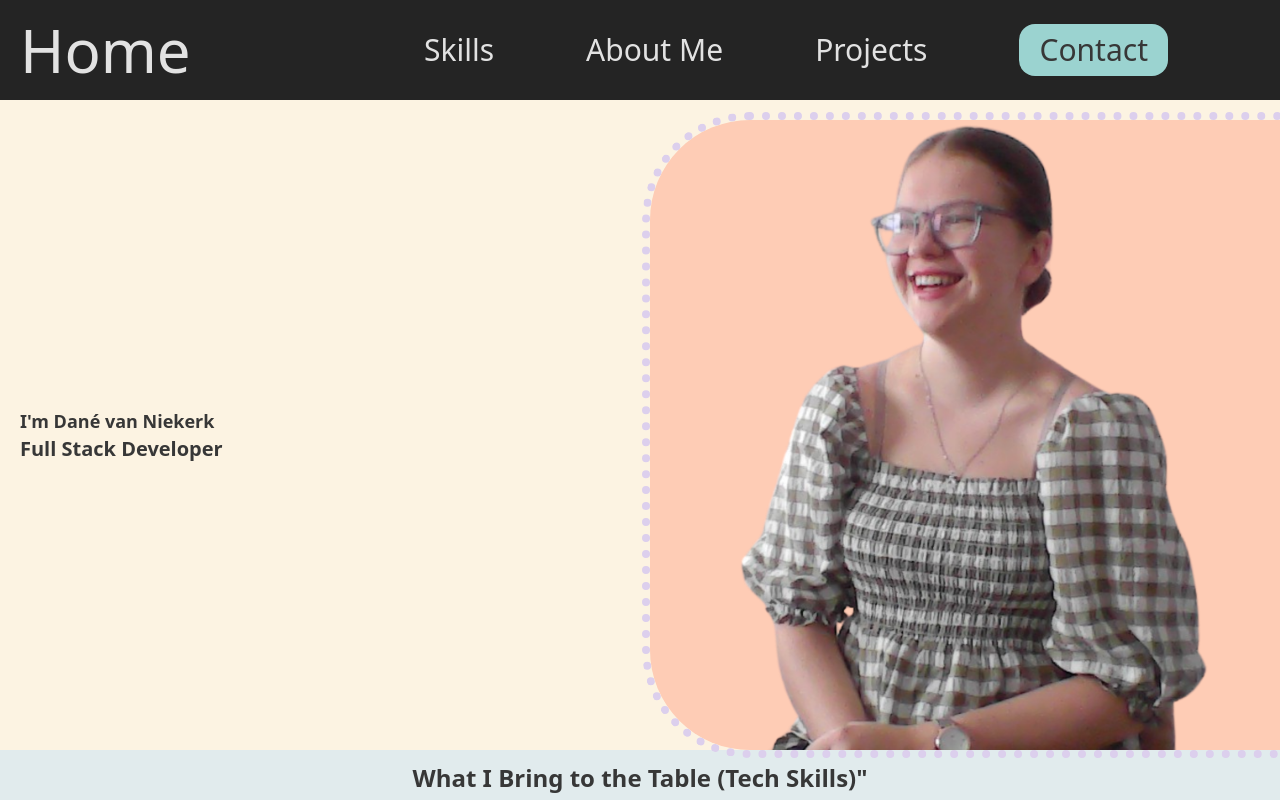
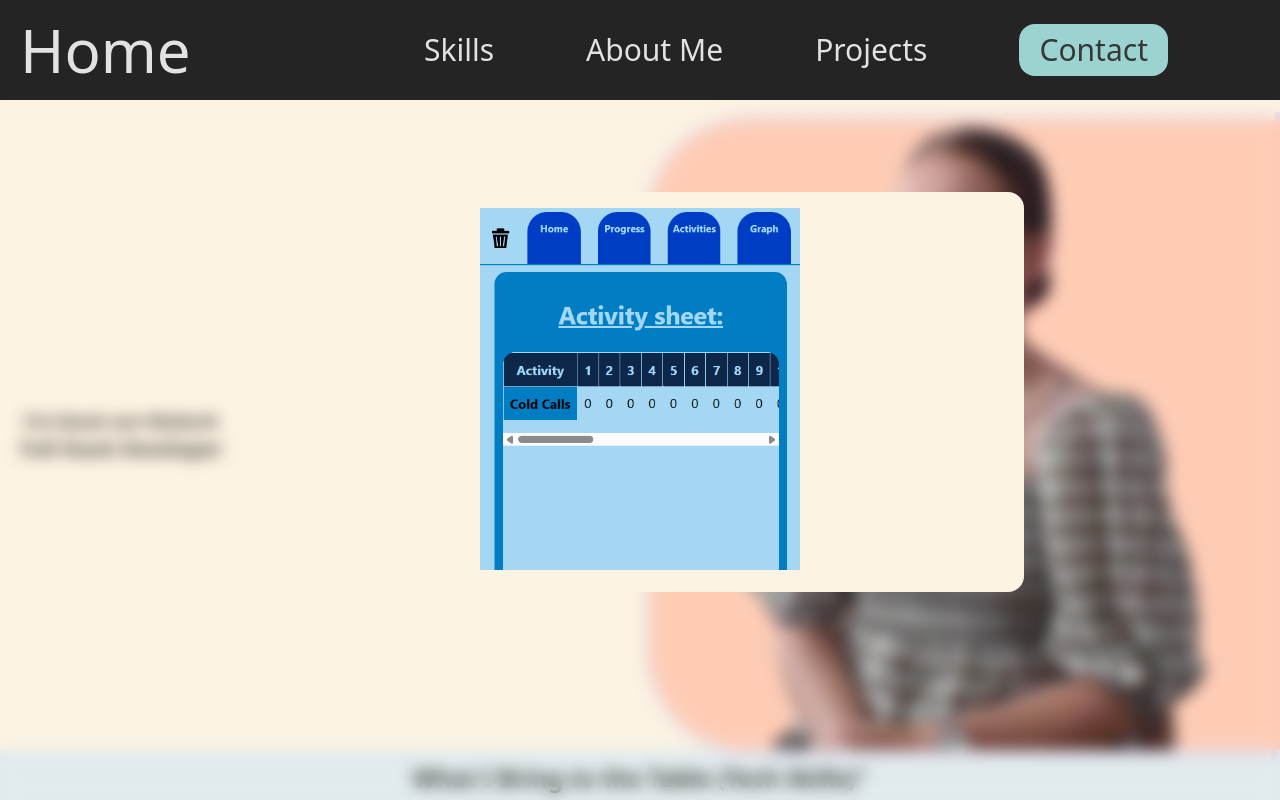
Before and after one commit to DaneVN/Personal_Portfolio_Website, a React (Vite) app in the folder app/: page /frontend in a window 1280 px wide. Shown: the top 800 px of the page. Built offline with nearby package versions, Linux system fonts and the light colour scheme.

Commit message:
ProjectMOdal + related data + misc Styles Added

```diff
--- a/app/src/App.jsx
+++ b/app/src/App.jsx
@@ -5,7 +5,7 @@ import { BrowserRouter, Routes, Route } from "react-router-dom";
 import FrontEndPage from "./pages/FrontEndPage.jsx";
 import BackEndPage from "./pages/BackEndPage.jsx";
 import HomePage from "./pages/Home.jsx";
-import Error from "./pages/Errror.jsx";
+import Error from "./pages/Error.jsx";
 
 function App() {
   return (
--- /dev/null
+++ b/app/src/assets/data.js
@@ -0,0 +1,41 @@
+const frontEndProjects = [
+  {
+    name: "Kanban App",
+    desc: `A simple todo esque app that relies on local storage
+            and a data file to persist tasks. Makes use of Local Storage, JS/HTML/CSS and Modal windows to achieve a suitable UI design`,
+    link: "https://dane-kanban.netlify.app",
+    imgPath: "/assets/dane-kanban.png",
+  },
+  {
+    name: "Dashboard extention",
+    desc: `A custom dashboard extention that uses API's and JavaScript to give
+        live data on weather, Dogecoin and the current time. The background changes
+        everytime the page loads`,
+    link: "https://dane-dashboard-extention.netlify.app/",
+    imgPath: "/assets/dashboard-extention.png",
+  },
+  {
+    name: "Fictional bank Landing page",
+    desc: `A bank Landing page for a fictional Bank catering for
+        software developers specifically. It makes use of HTML/CSS and
+        JavaScript`,
+    link: "https://dane-bank-landingpage.netlify.app/",
+    imgPath: "/assets/dane-bank-landingpage.png",
+  },
+  {
+    name: "Podcast app",
+    desc: `A website that functions the same as a generic podcast
+      app using API's State Store and otheer higher level programming concepts`,
+    link: "https://dane-podcast-app.netlify.app/",
+    imgPath: "/assets/dane-podcast-app.png",
+  },
+  {
+    name: "RE/MAX Tracking app",
+    desc: `A mobile-based webpage that helps agents keep track of all their monthly activities,
+    and provide stats on the data collected in the current and previous month`,
+    link: "https://remax-tracking-app.netlify.app/",
+    imgPath: "/assets/REMAXTrackingApp.png",
+  },
+];
+
+export { frontEndProjects };
--- /dev/null
+++ b/app/src/assets/elements/ProjectsModal.jsx
@@ -0,0 +1,28 @@
+import React from "react";
+
+export default function ProjectModal({ isOpen, project }) {
+  if (isOpen)
+    return (
+      <>
+        {/* bg */}
+        <div className="z-20 fixed top-0 left-0 w-full h-full flex justify-center items-center backdrop-blur text-[var(--clf-dark)] text-[1.5rem] sm:text-[2rem]">
+          {/* container */}
+          <div className="bg-[var(--clf-offWhite)] p-4 rounded-2xl w-11/12 max-w-3xl max-h-3/6 mx-auto overflow-scroll flex flex-col justify-between items-center mb-4">
+            {/* content */}
+            <a className="hover:scale-110 transition-all" href={project.link}>
+              <img
+                src={project.imgPath}
+                alt="Netlify Deploy Link"
+                className="max-w-[25vw]"
+              />
+            </a>
+            <br />
+            <h2>{project.name}</h2>
+            <br />
+            <p>{project.desc}</p>
+          </div>
+        </div>
+      </>
+    );
+  else return <></>;
+}
--- a/app/src/pages/BackEndPage.jsx
+++ b/app/src/pages/BackEndPage.jsx
@@ -6,7 +6,7 @@ import SkillsSection from "../assets/sections/SkillsSection";
 
 const FrontEndPage = () => {
   return (
-    <main className="bg-[var(--clf-offWhite)] text-[var(--clb-darkest)]  lg:text-2xl">
+    <div className="text-[var(--clb-darkest)]">
       <IntroSection
         className="text-[var(--clb-lighter)] bg-[var(--clb-darker)]"
         bg="bg-[var(--clb-purple)]"
@@ -27,7 +27,7 @@ const FrontEndPage = () => {
       </section>
 
       <ContactMe className="bg-[var(--clb-lightest)]" />
-    </main>
+    </div>
   );
 };
 
--- a/app/src/pages/FrontEndPage.jsx
+++ b/app/src/pages/FrontEndPage.jsx
@@ -3,11 +3,12 @@ import IntroSection from "../assets/sections/IntroSection";
 import AboutMe from "../assets/sections/AboutMe";
 import ContactMe from "../assets/sections/ContactMeSection";
 import SkillsSection from "../assets/sections/SkillsSection";
+import ProjectModal from "../assets/elements/ProjectsModal";
+import { frontEndProjects } from "../assets/data.js";
 
 const FrontEndPage = () => {
-  // const projects = [{}];
   return (
-    <main className="bg-[var(--clf-offWhite)] scroll-smooth transition-all lg:text-2xl text-[var(--clf-dark)]">
+    <div className="bg-[var(--clf-offWhite)] text-[var(--clf-dark)]">
       <IntroSection className="" bg="bg-[var(--clf-pink)]" />
 
       <SkillsSection flag="front" />
@@ -23,9 +24,10 @@ const FrontEndPage = () => {
           well as the README.md Link on the GitHub Repo
         </div>
       </section>
+      <ProjectModal isOpen={true} project={{ ...frontEndProjects[4] }} />
 
       <ContactMe className="bg-[var(--clf-pink)]" />
-    </main>
+    </div>
   );
 };
 
--- a/app/src/pages/Layout.jsx
+++ b/app/src/pages/Layout.jsx
@@ -7,7 +7,7 @@ const Layout = () => {
   return (
     <>
       <header
-        className="bg-[#242424] sticky top-0 z-20 transition-top duration-300
+        className="bg-[#242424] sticky top-0 z-90 transition-top duration-300
     ease-in-out"
       >
         <nav className="grid grid-cols-4 p-5 gap-2 text-2xl sm:text-4xl md:text-6xl">
@@ -58,7 +58,9 @@ const Layout = () => {
           </span>
         </nav>
       </header>
-      <Outlet />
+      <main className="text-center scroll-smooth transition-all lg:text-2xl ">
+        <Outlet />
+      </main>
       <footer className="text-xs md:text-lg flex justify-evenly mt-2">
         <p>
           created by <span className="font-bold"> Dané van Niekerk </span>
```
Also changed, not shown: app/public/assets/REMAXTrackingApp.png (added), app/src/pages/Error.jsx (renamed from app/src/pages/Errror.jsx).
